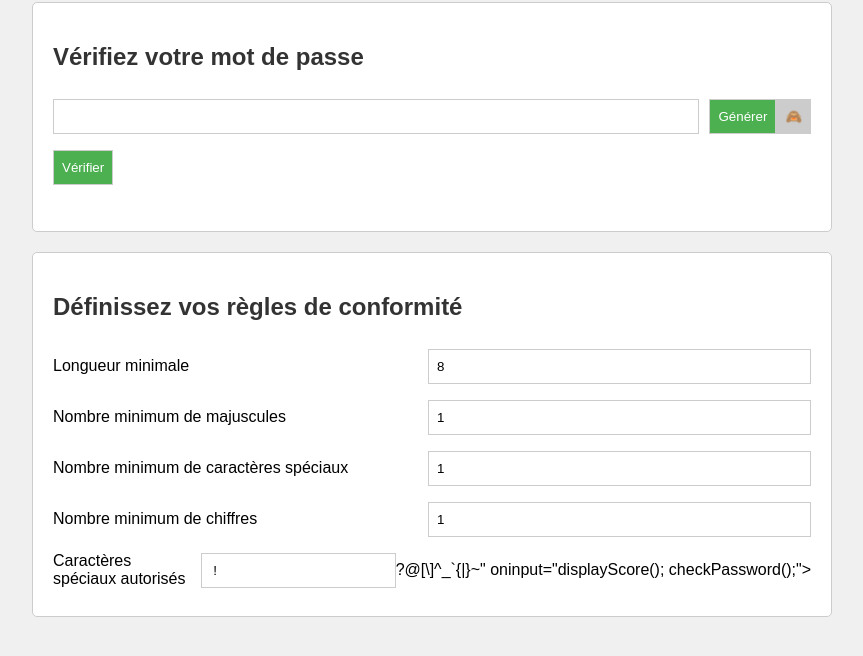
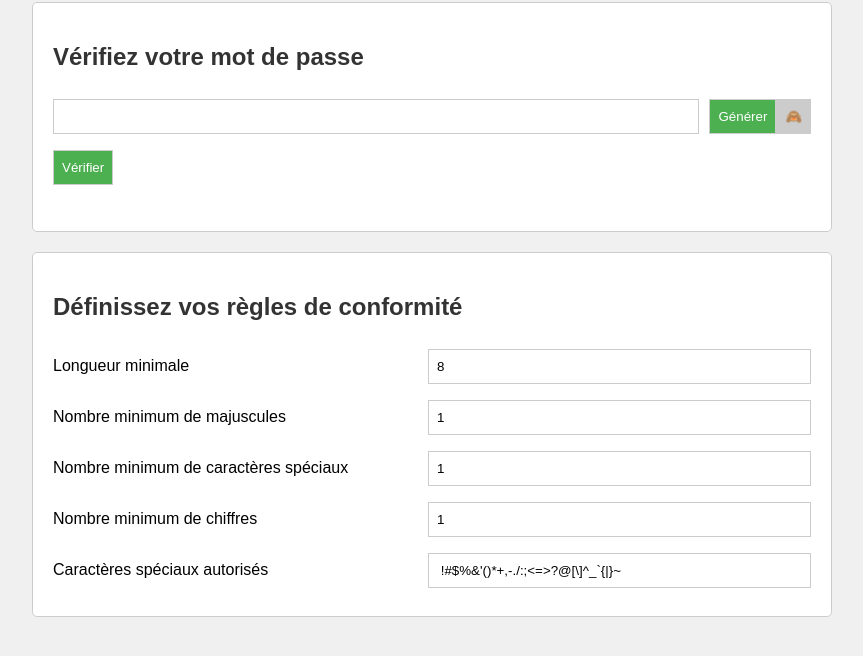
Before and after one commit to guillaumefe/passcheck, a plain HTML site: page index.html in a window 1280 px wide. Shown: the part 98-754 px from the top of the page, without its empty margins (208-1071 px from the left). Drawn offline with Linux system fonts and the light colour scheme.

Commit message:
Update index.html

```diff
--- a/index.html
+++ b/index.html
@@ -109,7 +109,7 @@
 		</div>
 		<div class="rule">
 			<label for="characters">Caractères spéciaux autorisés</label>
-			<input type="text" id="characters" value=" !"#$%&'()*+,-./:;<=>?@[\]^_`{|}~" oninput="displayScore(); checkPassword();">
+			<input type="text" id="characters" value=" !#$%&'()*+,-./:;<=>?@[\]^_`{|}~" oninput="displayScore(); checkPassword();">
 		</div>
 	</div>
 </div>
```
